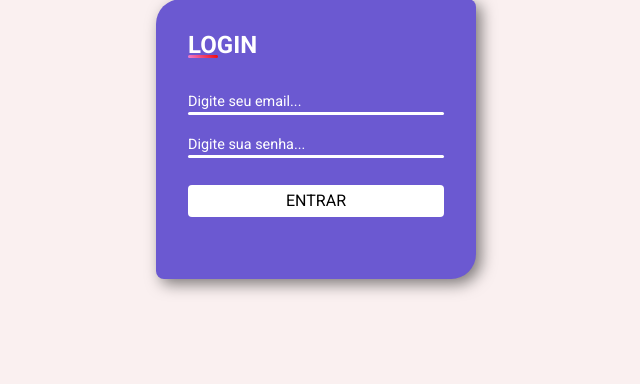
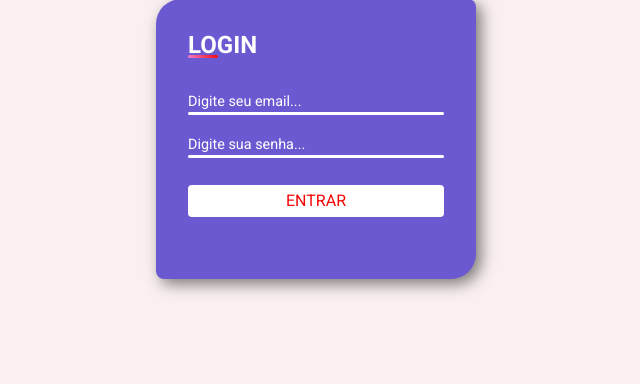
Before and after one commit to xaviermarcio/php_login, a PHP site: page / in a window 1280 px wide. Shown: the part 261-645 px from the top of the page, without its empty margins (324-964 px from the left). Run offline with PHP 8.4, Linux system fonts and the light colour scheme.

Commit message:
atualizando css

```diff
--- a/css/style.css
+++ b/css/style.css
@@ -105,6 +105,7 @@ form input[type="submit"]{
     cursor: pointer;
     font-size: 1rem;
     font-weight: 400;
+    color:rgb(243, 6, 6);
     border-radius: 4px;
     text-transform: uppercase;
     transition:  all 0.3s ease;
--- a/index.html
+++ b/index.html
@@ -21,7 +21,6 @@
                 <div class="underline"></div>
             </div>
             <input type="submit" value="Entrar">
-
         </form>
    </main>
 </body>
```
